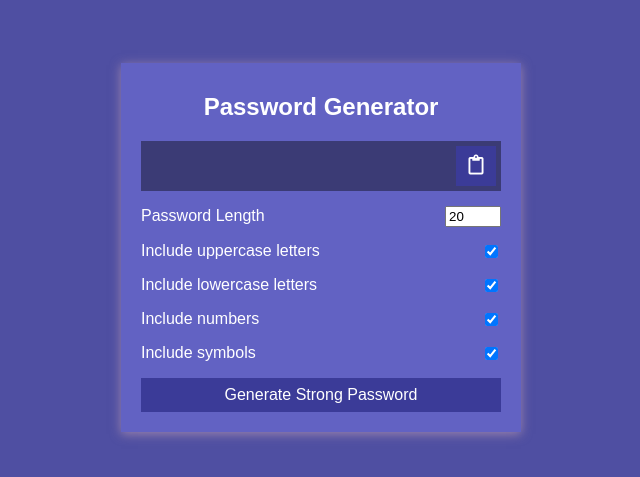
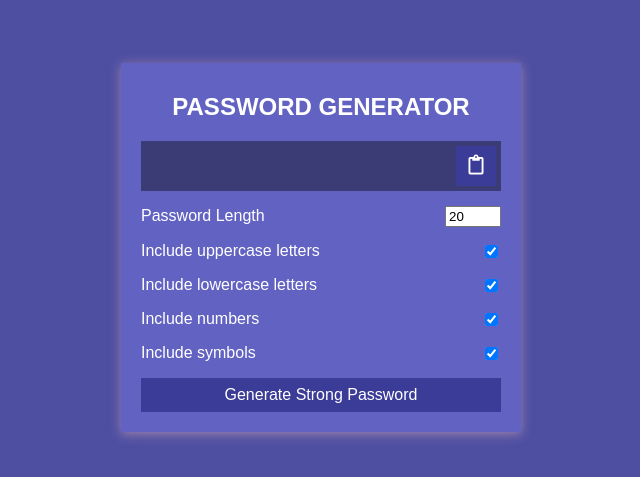
Before and after one commit to bhaskarradha123/html_css_js_projects, a plain HTML site: page password-generator/index.html in a window 1280 px wide. Shown: the part 153-630 px from the top of the page, without its empty margins (319-959 px from the left). Drawn offline with Linux system fonts and the light colour scheme; a web font is replaced by a local one.

Commit message:
Update index.html

```diff
--- a/password-generator/index.html
+++ b/password-generator/index.html
@@ -9,7 +9,7 @@
   </head>
   <body>
     <div class="container">
-      <h2>Password Generator</h2>
+      <h2>PASSWORD GENERATOR</h2>
       <div class="result-container">
         <span id="result"></span>
         <button class="btn" id="clipboard">
```
